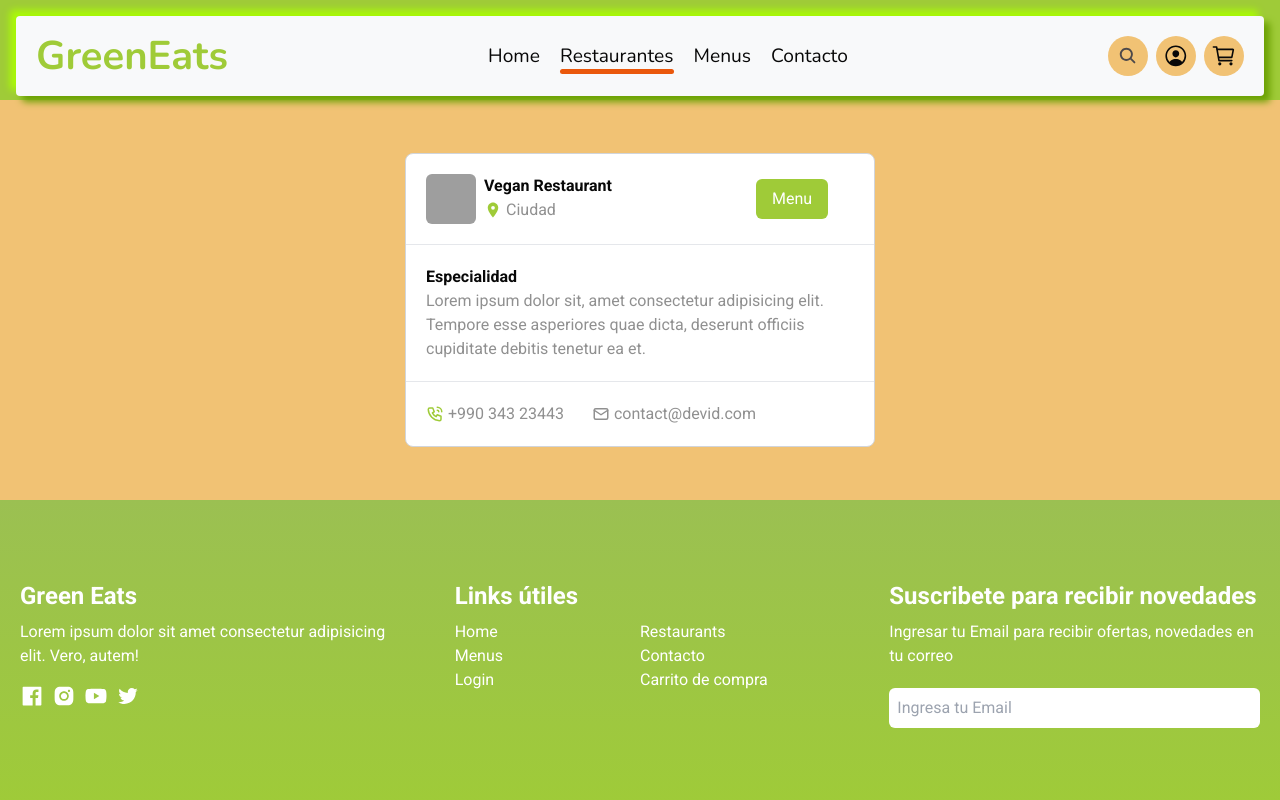
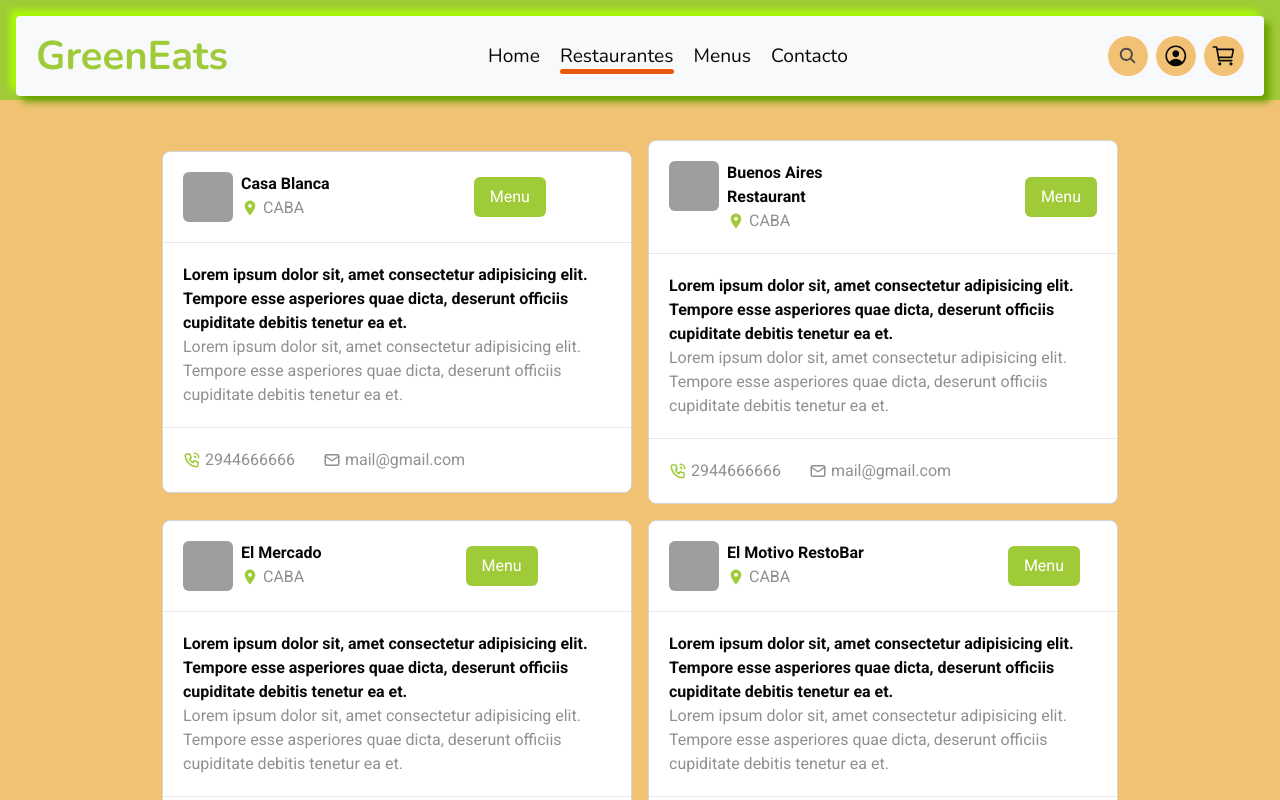
Before and after one commit to manuelperezdearce/s10-nc, a React (Vite) app in the folder frontend/: page /restaurant in a window 1280 px wide. Shown: the top 800 px of the page. Built offline with nearby package versions, Linux system fonts and the light colour scheme; grey boxes are pictures that could not be loaded.

Commit message:
lista de restaurantes

```diff
--- a/frontend/src/components/RestaurantCard/RestaurantCard.jsx
+++ b/frontend/src/components/RestaurantCard/RestaurantCard.jsx
@@ -1,18 +1,19 @@
 import { TbMail, TbPhoneCall } from 'react-icons/tb'
 import { MdPlace } from 'react-icons/md'
 
-export const RestaurantCard = () => {
+export const RestaurantCard = ({ object }) => {
+  const { name, description, especiality, phone, email, city } = object
   return (
     <div className='bg-white border border-gray-300 rounded-lg max-w-[470px]'>
       {/* Header */}
       <div className='flex gap-36 items-center p-5'>
         <div className='flex gap-2'>
 
-          <img className='w-[50px] h-[50px] rounded-md' src='https://picsum.photos/200' alt='Restaurant avatar' />
+          <img className='w-[50px] h-[50px] rounded-md' src={object.image_url} alt='Restaurant avatar' />
 
           <div className='flex flex-col'>
-            <h3 className='text-base font-bold'>Vegan Restaurant</h3>
-            <span className='text-greyCustom text-base flex gap-1 items-center'><MdPlace className='text-greenCustom text-lg' />Ciudad</span>
+            <h3 className='text-base font-bold'>{name}</h3>
+            <span className='text-greyCustom text-base flex gap-1 items-center'><MdPlace className='text-greenCustom text-lg' />{city}</span>
           </div>
 
         </div>
@@ -22,14 +23,14 @@ export const RestaurantCard = () => {
       <hr />
       {/* Body */}
       <div className=' p-5'>
-        <h3 className='text-base font-bold'>Especialidad</h3>
-        <p className='text-greyCustom text-base'>Lorem ipsum dolor sit, amet consectetur adipisicing elit. Tempore esse asperiores quae dicta, deserunt officiis cupiditate debitis tenetur ea et.</p>
+        <h3 className='text-base font-bold'>{especiality}</h3>
+        <p className='text-greyCustom text-base'>{description}</p>
       </div>
       <hr />
       {/* Footer */}
       <div className='flex gap-7 p-5'>
-        <span className='text-greyCustom text-base flex gap-1 items-center'> <TbPhoneCall className='text-greenCustom text-lg' />+990 343 23443</span>
-        <span className='text-greyCustom text-base flex gap-1 items-center'><TbMail className='text-lg' />contact@devid.com</span>
+        <span className='text-greyCustom text-base flex gap-1 items-center'> <TbPhoneCall className='text-greenCustom text-lg' />{phone}</span>
+        <span className='text-greyCustom text-base flex gap-1 items-center'><TbMail className='text-lg' />{email}</span>
       </div>
     </div>
   )
--- a/frontend/src/pages/restaurant/Restaurant.jsx
+++ b/frontend/src/pages/restaurant/Restaurant.jsx
@@ -5,10 +5,10 @@ import { RestaurantCard } from '../../components/RestaurantCard/RestaurantCard'
 
 // para que simulen la lista de restaurantes, hasta este la db
 const ListOfRestaurant = [
-  { _id: '1', ing: 'https://res.cloudinary.com/dpiwmbsog/image/upload/v1692745587/fitnessMatket/rest4_qcdlvq.jpg', nombre: 'Casa Blanca', descripcion: 'Lorem ipsum dolor sit, amet consectetur adipisicing elit. Tempore esse asperiores quae dicta, deserunt officiis cupiditate debitis tenetur ea et.', ciudad: 'bs As', direccion: 'Av. Rivadavia 1901, C1033 AAJ, Buenos Aires', especialidad: 'Lorem ipsum dolor sit, amet consectetur adipisicing elit. Tempore esse asperiores quae dicta, deserunt officiis cupiditate debitis tenetur ea et.' },
-  { _id: '2', ing: 'https://res.cloudinary.com/dpiwmbsog/image/upload/v1692745587/fitnessMatket/rest5_pbyngs.png', nombre: 'Buenos Aires Restaurant', descripcion: 'Lorem ipsum dolor sit, amet consectetur adipisicing elit. Tempore esse asperiores quae dicta, deserunt officiis cupiditate debitis tenetur ea et.', ciudad: 'Buenos Aires', direccion: 'ABC, Carlos Pellegrini 111, C1009 C1009ABC, Buenos Aires', especialidad: 'Lorem ipsum dolor sit, amet consectetur adipisicing elit. Tempore esse asperiores quae dicta, deserunt officiis cupiditate debitis tenetur ea et.' },
-  { _id: '3', ing: 'https://res.cloudinary.com/dpiwmbsog/image/upload/v1692745587/fitnessMatket/rest1_kfyb0q.jpg', nombre: 'El Mercado', descripcion: 'Lorem ipsum dolor sit, amet consectetur adipisicing elit. Tempore esse asperiores quae dicta, deserunt officiis cupiditate debitis tenetur ea et.', ciudad: 'Buenos Aires', direccion: 'Calle, Martha Salotti 445, Buenos Aires', especialidad: 'Lorem ipsum dolor sit, amet consectetur adipisicing elit. Tempore esse asperiores quae dicta, deserunt officiis cupiditate debitis tenetur ea et.' },
-  { _id: '4', ing: 'https://res.cloudinary.com/dpiwmbsog/image/upload/v1692745587/fitnessMatket/rest2_o2sp8o.jpg', nombre: 'El Motivo RestoBar', descripcion: 'Lorem ipsum dolor sit, amet consectetur adipisicing elit. Tempore esse asperiores quae dicta, deserunt officiis cupiditate debitis tenetur ea et.', ciudad: 'Buenos Aires', direccion: 'Av. S. Martín 3305, C1416CSI CABA', especialidad: 'Lorem ipsum dolor sit, amet consectetur adipisicing elit. Tempore esse asperiores quae dicta, deserunt officiis cupiditate debitis tenetur ea et.' }
+  { _id: '1', image_url: 'https://res.cloudinary.com/dpiwmbsog/image/upload/v1692745587/fitnessMatket/rest4_qcdlvq.jpg', name: 'Casa Blanca', description: 'Lorem ipsum dolor sit, amet consectetur adipisicing elit. Tempore esse asperiores quae dicta, deserunt officiis cupiditate debitis tenetur ea et.', ciudad: 'bs As', direccion: 'Av. Rivadavia 1901, C1033 AAJ, Buenos Aires', especiality: 'Lorem ipsum dolor sit, amet consectetur adipisicing elit. Tempore esse asperiores quae dicta, deserunt officiis cupiditate debitis tenetur ea et.', phone: '2944666666', email: 'mail@gmail.com', city: 'CABA', address: 'Av. S. Martín 3305, C1416CSI CABA' },
+  { _id: '2', image_url: 'https://res.cloudinary.com/dpiwmbsog/image/upload/v1692745587/fitnessMatket/rest5_pbyngs.png', name: 'Buenos Aires Restaurant', description: 'Lorem ipsum dolor sit, amet consectetur adipisicing elit. Tempore esse asperiores quae dicta, deserunt officiis cupiditate debitis tenetur ea et.', ciudad: 'Buenos Aires', direccion: 'ABC, Carlos Pellegrini 111, C1009 C1009ABC, Buenos Aires', especiality: 'Lorem ipsum dolor sit, amet consectetur adipisicing elit. Tempore esse asperiores quae dicta, deserunt officiis cupiditate debitis tenetur ea et.', phone: '2944666666', email: 'mail@gmail.com', city: 'CABA', address: 'Av. S. Martín 3305, C1416CSI CABA' },
+  { _id: '3', image_url: 'https://res.cloudinary.com/dpiwmbsog/image/upload/v1692745587/fitnessMatket/rest1_kfyb0q.jpg', name: 'El Mercado', description: 'Lorem ipsum dolor sit, amet consectetur adipisicing elit. Tempore esse asperiores quae dicta, deserunt officiis cupiditate debitis tenetur ea et.', ciudad: 'Buenos Aires', direccion: 'Calle, Martha Salotti 445, Buenos Aires', especiality: 'Lorem ipsum dolor sit, amet consectetur adipisicing elit. Tempore esse asperiores quae dicta, deserunt officiis cupiditate debitis tenetur ea et.', phone: '2944666666', email: 'mail@gmail.com', city: 'CABA', address: 'Av. S. Martín 3305, C1416CSI CABA' },
+  { _id: '4', image_url: 'https://res.cloudinary.com/dpiwmbsog/image/upload/v1692745587/fitnessMatket/rest2_o2sp8o.jpg', name: 'El Motivo RestoBar', description: 'Lorem ipsum dolor sit, amet consectetur adipisicing elit. Tempore esse asperiores quae dicta, deserunt officiis cupiditate debitis tenetur ea et.', ciudad: 'Buenos Aires', direccion: 'Av. S. Martín 3305, C1416CSI CABA', especiality: 'Lorem ipsum dolor sit, amet consectetur adipisicing elit. Tempore esse asperiores quae dicta, deserunt officiis cupiditate debitis tenetur ea et.', phone: '2944666666', email: 'mail@gmail.com', city: 'CABA', address: 'Av. S. Martín 3305, C1416CSI CABA' }
 ]
 
 const Restaurant = () => {
@@ -23,9 +23,13 @@ const Restaurant = () => {
   return (
     <div
       ref={restaurantRef}
-      className='mt-[100px] w-full min-h-[400px] bg-lightBrownCustom flex flex-wrap justify-center items-center gap-4 text-blackCustom font-parrafo text-[2rem]'
+      className='mt-[100px] w-full min-h-[400px] bg-lightBrownCustom flex flex-wrap justify-center items-center gap-4 text-blackCustom font-parrafo text-[2rem] p-10'
     >
-      <RestaurantCard />
+      {
+        ListOfRestaurant.map((restaurant) => {
+          return <RestaurantCard key={restaurant._id} object={restaurant} />
+        })
+      }
 
     </div>
   )
```
